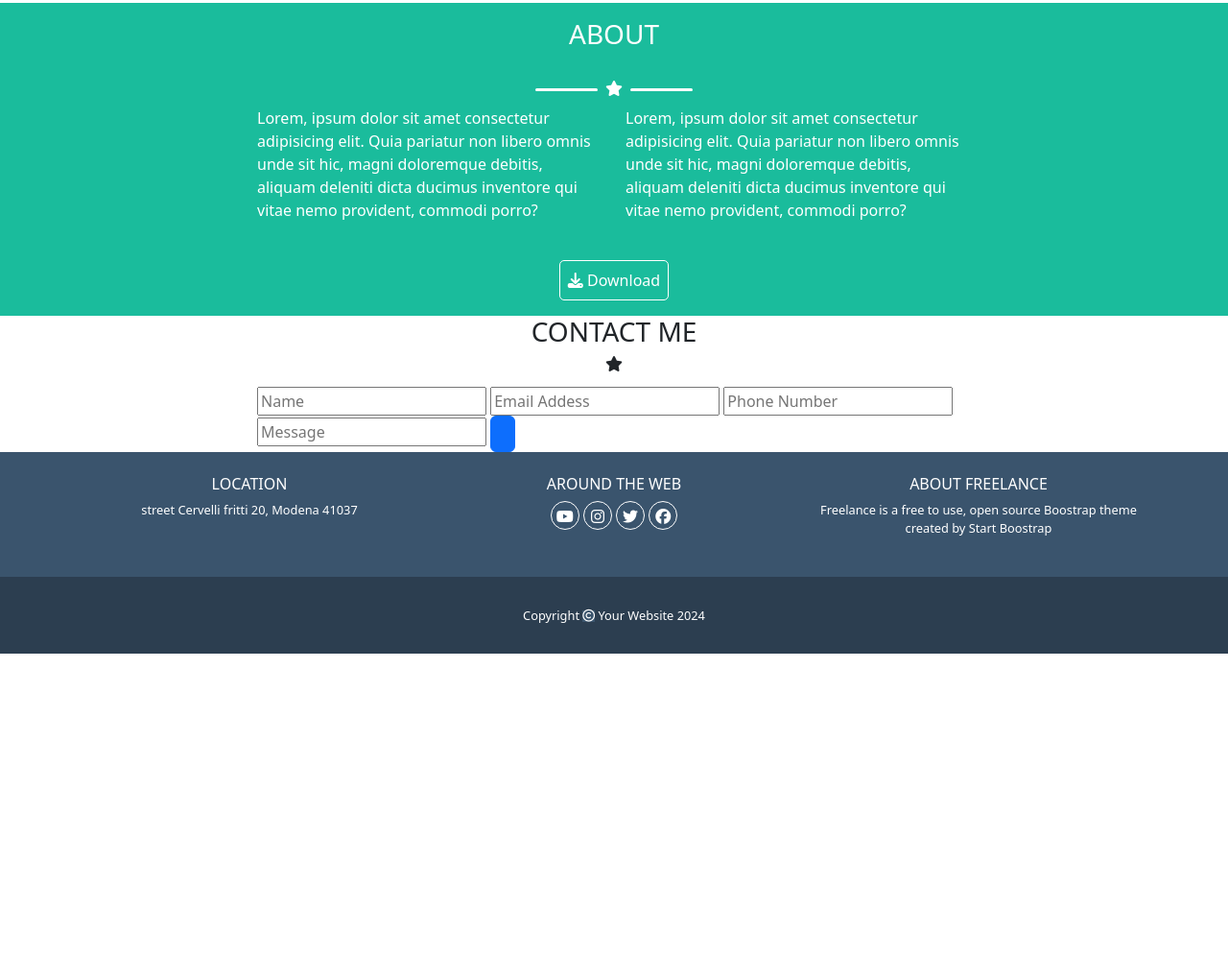
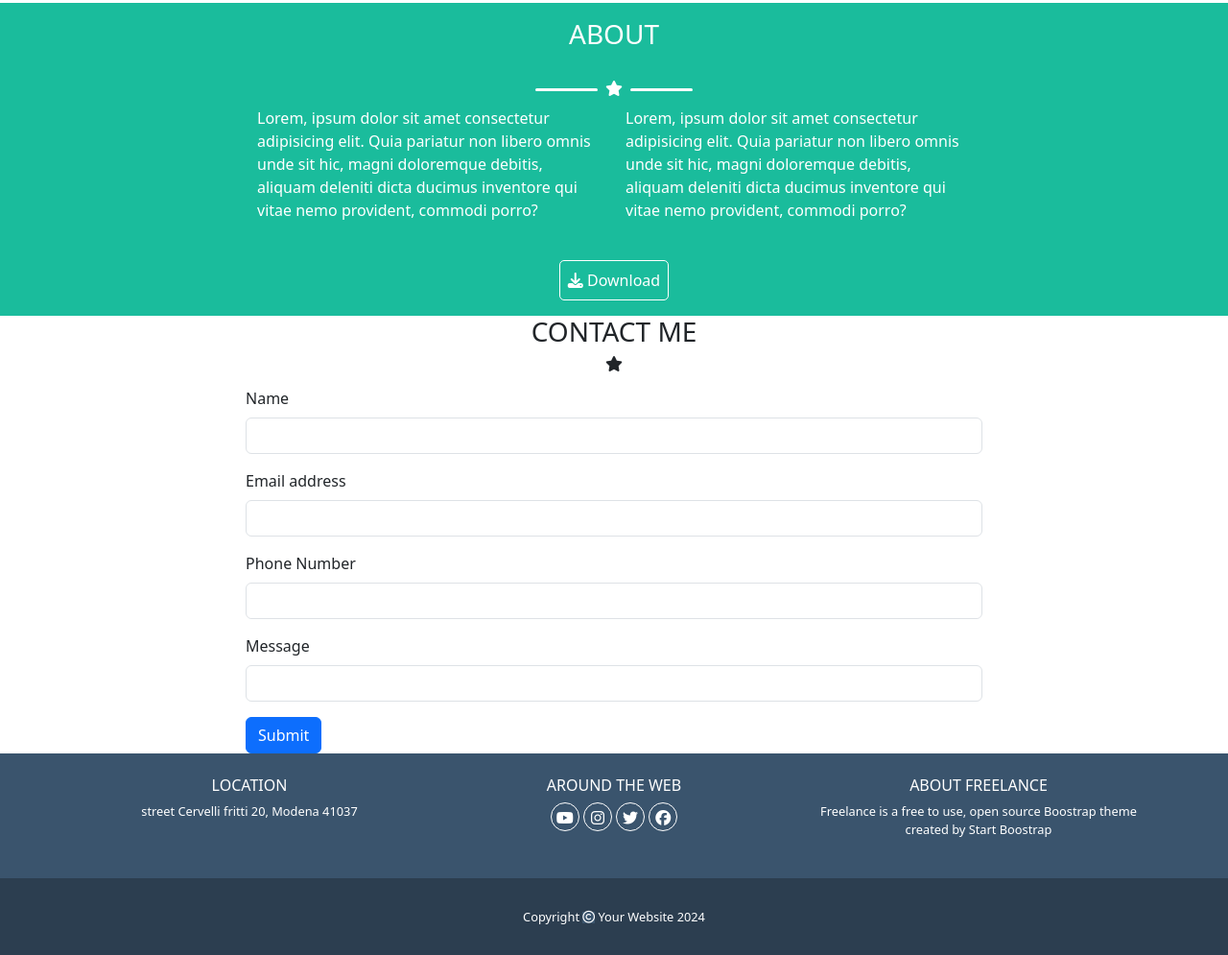
Before and after one commit to eugeniomalavasi/html-css-bootstrap-freelancer, a plain HTML site: page index.html in a window 1280 px wide. Shown: the part 1135-2130 px from the top of the page at 96% size. Before the commit the page ends 1816 px from the top, so only its background shows below. Drawn offline with nearby package versions, Linux system fonts and the light colour scheme.

Commit message:
feat:bootstrap form added

```diff
--- a/css/style.css
+++ b/css/style.css
@@ -55,6 +55,12 @@ header {
     text-decoration: none;
 }
 
+/* FORM SECTIO */
+.form_control {
+    border-top: none;
+    background-color: #1ABC9C;
+}
+
 /* FOOTER SECTION */
 .ms_bottom_footer {
     height: 80px;
--- a/index.html
+++ b/index.html
@@ -20,13 +20,13 @@
         <!-- NAV MENU -->
         <div class="ms_container">
             <!-- bootstrap navbar -->
-            <nav class="navbar navbar-expand-lg bg-body-tertiary">
+            <nav class="navbar navbar-expand-lg">
                 <!-- container -->
                 <div class="container-fluid">
                     <!-- brand logo -->
                     <a class="navbar-brand" href="#">START BOOTSTRAP</a>
                     <!-- hamburger button -->
-                    <button class="navbar-toggler" type="button" data-bs-toggle="collapse"
+                    <button class="navbar-toggler text-white" type="button" data-bs-toggle="collapse"
                         data-bs-target="#navbarSupportedContent" aria-controls="navbarSupportedContent"
                         aria-expanded="false" aria-label="Toggle navigation">
                         <!-- hamburger icon -->
@@ -150,12 +150,24 @@
                     </div>
                 </div>
                 <!-- contact list -->
-                <form class="container">
-                    <input type="text" placeholder="Name">
-                    <input type="email" placeholder="Email Addess">
-                    <input type="tel" placeholder="Phone Number">
-                    <input type="text-area" placeholder="Message">
-                    <input type="button" class="btn btn-primary">
+                <form>
+                    <div class="mb-3">
+                        <label for="name" class="form-label">Name</label>
+                        <input type="text" class="form-control form_control" id="name">
+                    </div>
+                    <div class="mb-3">
+                        <label for="exampleInputEmail1" class="form-label">Email address</label>
+                        <input type="email" class="form-control" id="exampleInputEmail1">
+                    </div>
+                    <div class="mb-3">
+                        <label for="phone" class="form-label">Phone Number</label>
+                        <input type="tel" class="form-control" id="phone">
+                    </div>
+                    <div class="mb-3">
+                        <label for="text" class="form-label">Message</label>
+                        <input type="text-area" class="form-control" id="text">
+                    </div>
+                    <button type="submit" class="btn btn-primary">Submit</button>
                 </form>
             </div>
         </section>
```
